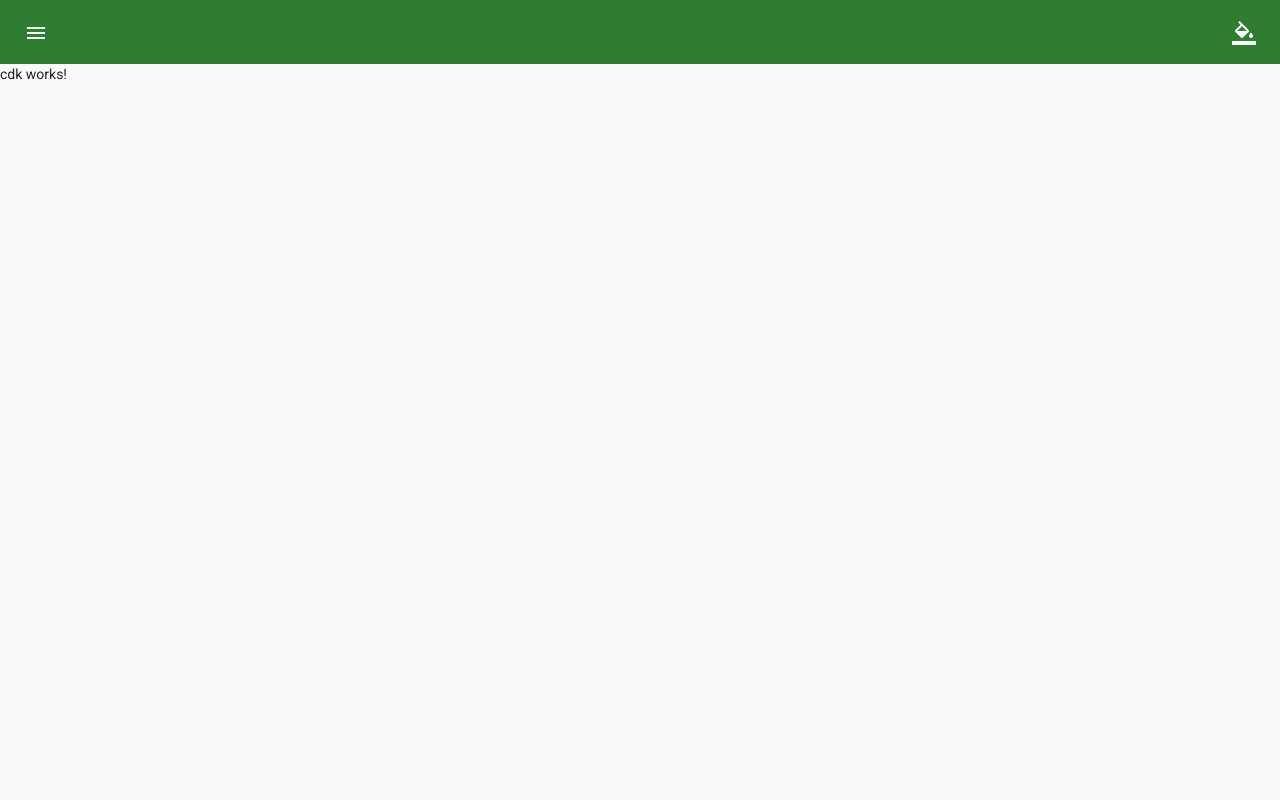
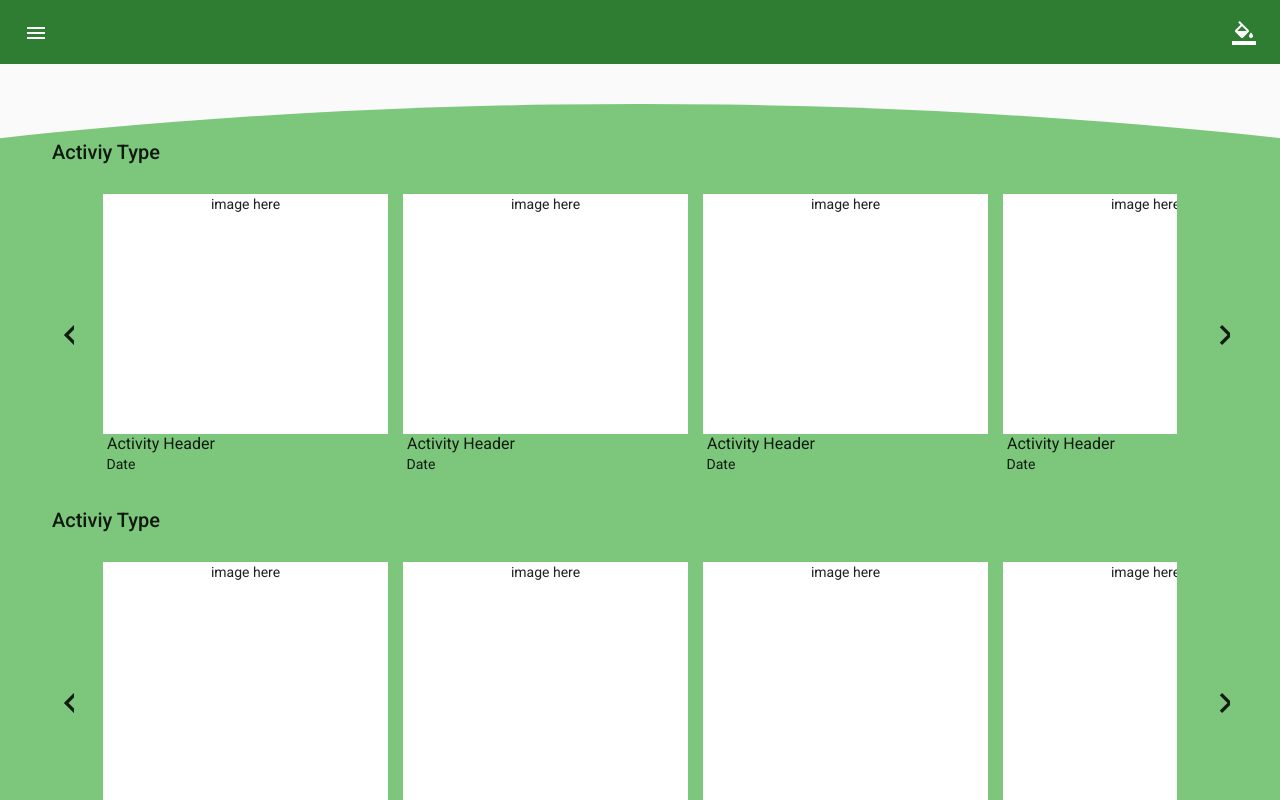
Before and after one commit to bitterapple0/angular-material-dump, an Angular app: page /cdk in a window 1280 px wide. Built offline with nearby package versions, Linux system fonts and the light colour scheme.

Commit message:
feat: reactive app background

```diff
--- a/src/app/cdk/cdk.component.html
+++ b/src/app/cdk/cdk.component.html
@@ -1 +1,16 @@
-<p>cdk works!</p>
+<div class="container">
+    <div class="ellipse accent-theme">
+        <div class="inner-container">
+            <app-virtualscroll [items]="items"></app-virtualscroll>
+            <app-virtualscroll [items]="items"></app-virtualscroll>
+            <app-virtualscroll [items]="items"></app-virtualscroll>
+            <app-virtualscroll [items]="items"></app-virtualscroll>
+            <app-virtualscroll [items]="items"></app-virtualscroll>
+        </div>
+    </div>
+    <div class="menu">
+        <div class="menu-container">
+            <span class="menu-header">Menu</span>
+        </div>
+    </div>
+</div>
--- a/src/app/cdk/cdk.component.scss
+++ b/src/app/cdk/cdk.component.scss
@@ -0,0 +1,152 @@
+  @mixin no-scroll-bar() {
+    &::-webkit-scrollbar {
+      height: 0;
+      width: 0;
+    }
+
+    &::-webkit-scrollbar-thumb {
+      height: 0;
+      width: 0;
+    }
+
+    &::-webkit-scrollbar-track {
+      height: 0;
+      width: 0;
+    }
+  }
+.container{
+    height:100%;
+
+    .ellipse{
+        width:100%;
+        height:100vh;
+        clip-path: ellipse(43% 93% at 50% 50% );
+        background: rgb(204, 204, 204);
+        position: absolute;
+        .inner-container{
+            width: 72%;
+            height: 90%;
+            margin:0 auto;
+            //background-color:pink;
+            position: relative;
+            overflow-y: scroll;
+            @include no-scroll-bar;
+
+        }
+    }
+    .menu{
+        height:100%;
+        width: 100%;
+        background:rgb(71, 71, 71);
+        clip-path: ellipse(60% 15% at 50% 105%);
+        z-index: 1;
+
+        .menu-container{
+            height:6%;
+            width:50%;
+            display:flex;
+            align-items: center;
+            justify-content: center;
+            position: relative;
+            top:92%;
+            margin:0 auto;
+            .menu-header{
+                color:white;
+                text-align: center;
+                font-size: 40px;
+
+            }
+        }
+
+    }
+
+
+
+}
+
+
+/*Monitor Screens*/
+@media only screen
+and (max-width: 1960px)
+and (min-height:620px){
+    .ellipse{
+        clip-path: ellipse(880px 85% at 50% 50% )!important;
+        background: rgb(223, 106, 106)!important;
+    }
+
+}
+
+/* Monitor Screen: Half-Screen & Ipad/Mobile View */
+@media screen
+and (max-width: 1776px)
+and (min-height: 620px){
+    .ellipse{
+        clip-path: ellipse(135% 60% at 50% 65% )!important;
+        background: rgb(124, 199, 124)!important;
+
+        .inner-container{
+            height:84% !important;
+            width: 95%!important;
+            margin: 0 auto;
+            top:9% !important;
+
+
+        }
+    }
+    .menu{
+        clip-path: ellipse(30% 12% at 50% 105%)!important;
+        .menu-container{
+            height:4% !important;
+            top:95%!important;
+            .menu-header{
+                font-size: 30px !important;
+            }
+        }
+    }
+
+}
+
+/*Laptop screens*/
+@media only screen
+and (max-width: 1110px)
+and (max-height:620px){
+    .ellipse{
+        clip-path: ellipse(475px 85% at 50% 50% )!important;
+        background: rgb(106, 176, 223)!important;
+        .inner-container{
+            width:78% !important;
+        }
+    }
+
+}
+/*Very small Screen*/
+@media screen
+and (max-width: 960px)
+and (max-height: 620px){
+    .ellipse{
+        clip-path: ellipse(135% 60% at 50% 68% )!important;
+        background: rgb(221, 104, 221)!important;
+
+        .inner-container{
+            height:78% !important;
+            width: 95%!important;
+            margin: 0 auto;
+            top:12.5% !important;
+
+
+        }
+    }
+    .menu{
+        clip-path: ellipse(25% 12.5% at 50% 104%)!important;
+        .menu-container{
+            height:4% !important;
+            top:94%!important;
+
+            .menu-header{
+                font-size: 30px!important;
+
+
+            }
+        }
+    }
+}
--- a/src/app/cdk/cdk.component.ts
+++ b/src/app/cdk/cdk.component.ts
@@ -1,15 +1,17 @@
-import { Component, OnInit } from '@angular/core';
+import { Component, OnInit} from '@angular/core';
+
+
 
 @Component({
   selector: 'app-cdk',
   templateUrl: './cdk.component.html',
-  styleUrls: ['./cdk.component.scss']
+  styleUrls: ['./cdk.component.scss'],
 })
-export class CdkComponent implements OnInit {
+export class CdkComponent implements OnInit{
 
-  constructor() { }
+  items: string[] = Array(1000).fill(1).map( (_, i) => `Item #${i}` );
+  constructor(){};
+  ngOnInit(): void {};
 
-  ngOnInit(): void {
-  }
 
 }
```
Also changed, not shown: src/app/cdk/cdk.module.ts (+6 -1 lines).
